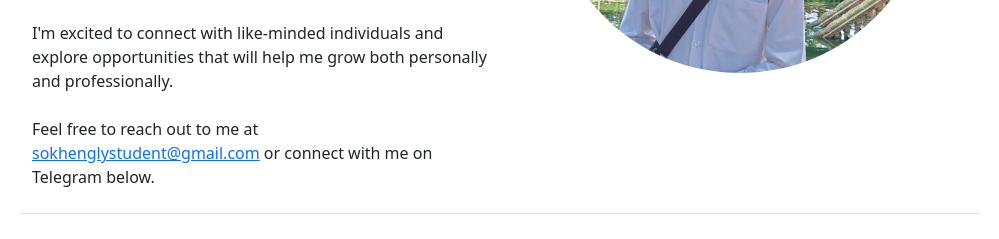
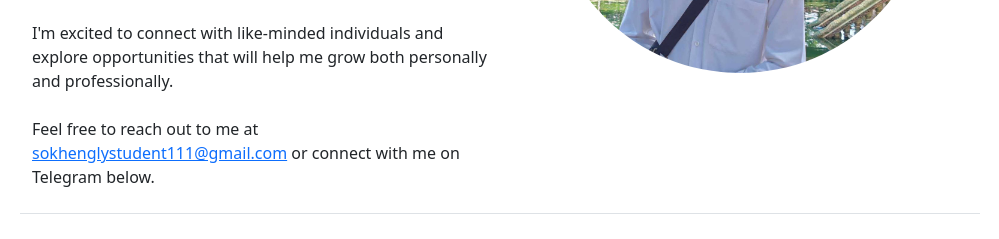
Before and after one commit to HenglySok/portfolio, a plain HTML site: page index.html in a window 1280 px wide. Shown: the part 1237-1476 px from the top of the page, without its empty margins (140-1139 px from the left). Drawn offline with nearby package versions, Linux system fonts and the light colour scheme.

Commit message:
update section about me email

```diff
--- a/index.html
+++ b/index.html
@@ -83,7 +83,9 @@
               stay balanced and inspired.</p>
             <p class="lead mb-4 fs-6 text-start">I'm excited to connect with like-minded individuals and explore
               opportunities that will help me grow both personally and professionally.</p>
-            <p class="lead mb-4 fs-6 text-start">Feel free to reach out to me at <a class="fw-bolder" href="mailto:sokhengly@gmail.com">sokhenglystudent@gmail.com</a> or connect
+            <p class="lead mb-4 fs-6 text-start">Feel free to reach out to me at
+              <a href="mailto:sokhenglystudent@gmail.com">sokhenglystudent111@gmail.com</a>
+              or connect
               with me on Telegram below.</p>
         </div>
 
```
